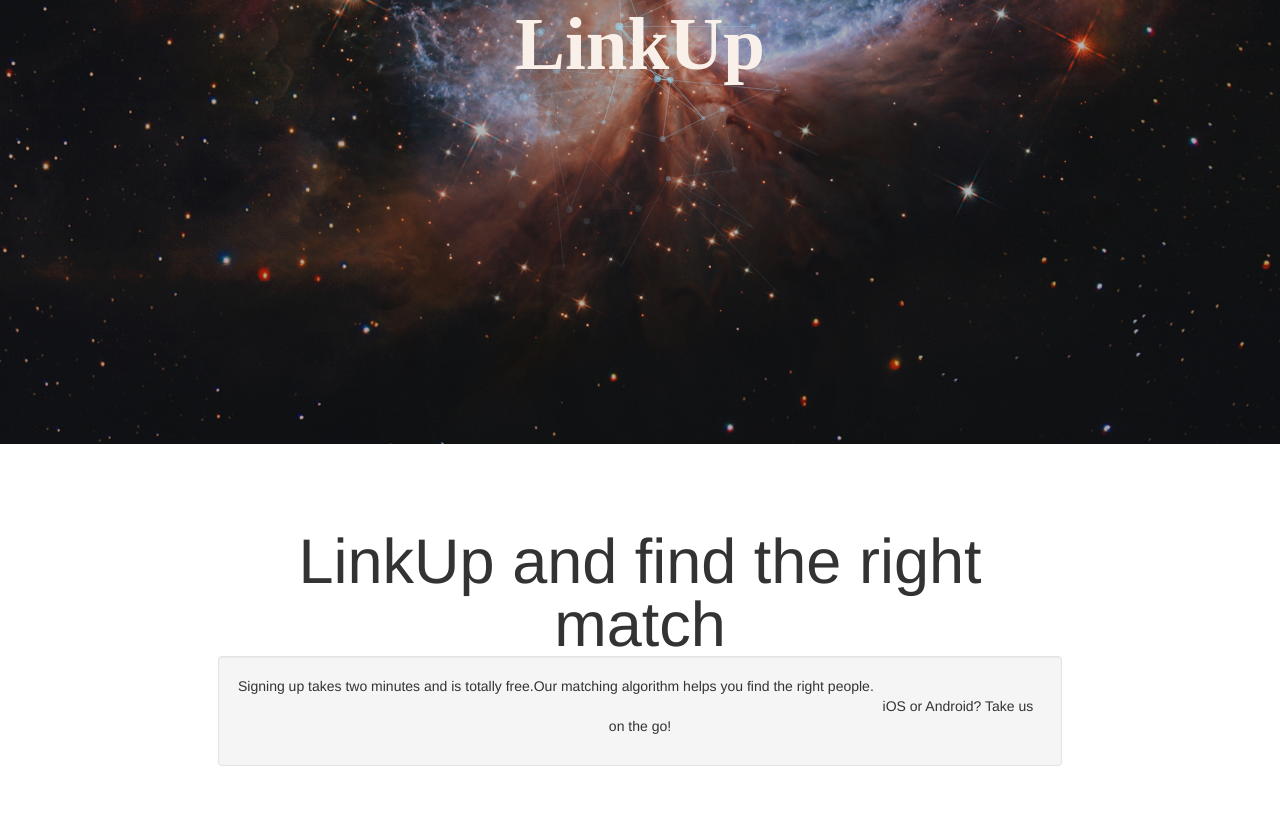
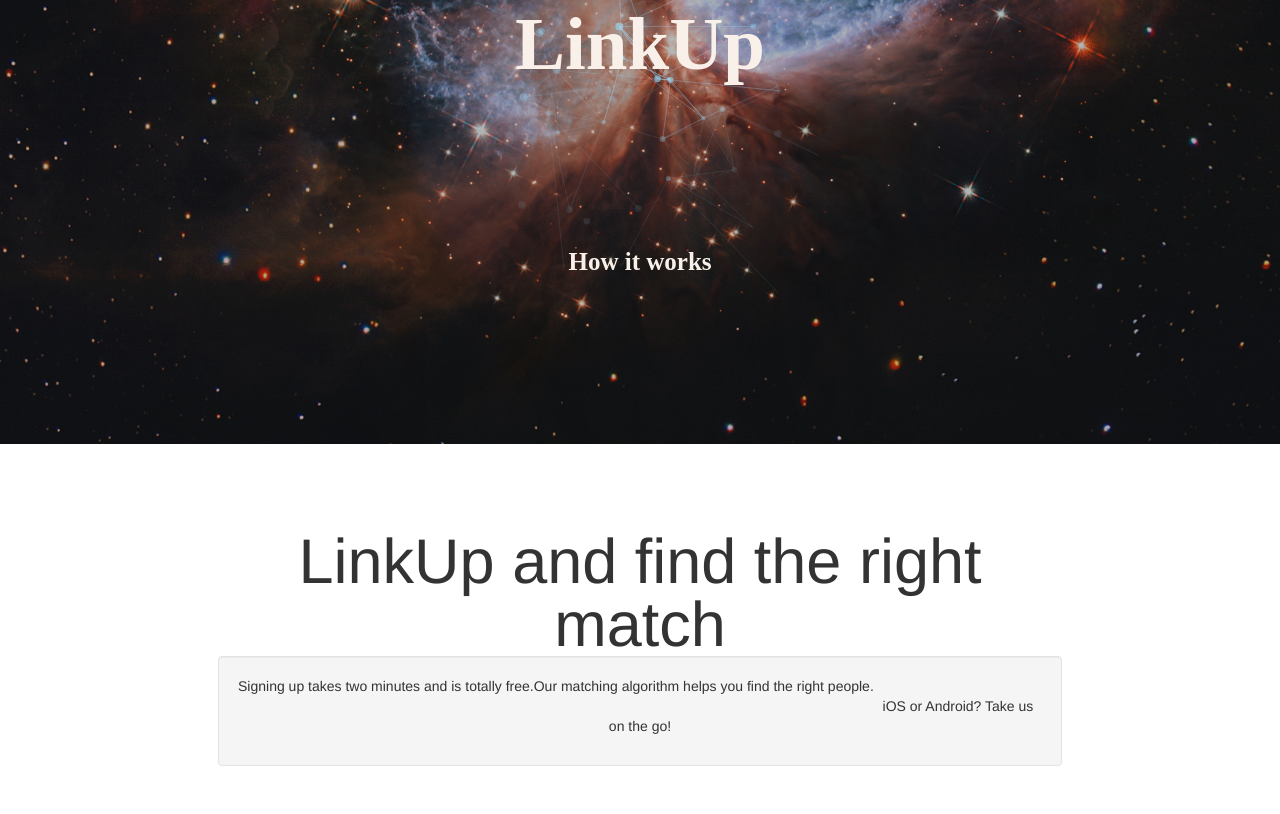
Before and after one commit to robinkd6/finalProject, a plain HTML site: page public/index.html in a window 1280 px wide. Shown: the part 356-1170 px from the top of the page. Drawn offline with nearby package versions, Linux system fonts and the light colour scheme; some packages are replaced by stand-ins of ours.

Commit message:
how it works

```diff
--- a/public/css/component.css
+++ b/public/css/component.css
@@ -28,6 +28,24 @@
 	font-size: 75px;
 	font-weight: bolder;
 }
+
+.how {
+	position: relative;
+	margin: 0;
+	padding-bottom: 375px;
+	color: #f9f1e9;
+	text-align: center;
+	top: 50%;
+	left: 50%;
+	-webkit-transform: translate3d(-50%,-50%,0);
+	transform: translate3d(-50%,-50%,0);
+	font-family: Josefin Sans;
+	font-size: 25px;
+	font-weight: bolder;
+
+}
+
+}
 .navbar.transparent.navbar-inverse .navbar-inner {
     border-width: 0px;
     -webkit-box-shadow: 0px 0px;
@@ -48,13 +66,6 @@
 	letter-spacing: 0.1em;
 }
 
-
-
-
-
-.main-title .thin {
-	font-weight: 200;
-}
 .codrops-header {
 	width: 100%;
 }
--- a/public/index.html
+++ b/public/index.html
@@ -62,8 +62,11 @@
 				<div id="large-header" class="large-header">
 					<canvas id="demo-canvas"></canvas>
 					<h1 class="main-title">LinkUp</h1>
-					<h3 class="learMore">How it works</h3>
+					<div id="howHook">
+					<h3 class="how">How it works</h3>
+					</div>
 				</div>
+
 				<div class="codrops-top clearfix">
 
 				</div>
```
